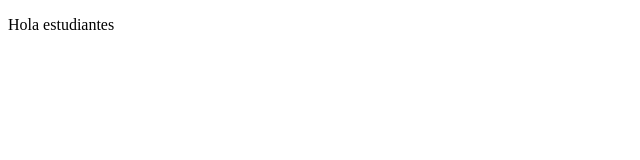
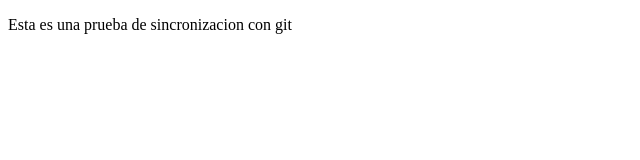
Before and after one commit to rojas90/proyectoDemoCursoPrework, a plain HTML site: page index.html in a window 1280 px wide. Shown: the whole page, without its empty margins (0-640 px from the left). Drawn offline with Linux system fonts and the light colour scheme.

Commit message:
cambio prueba

```diff
--- a/index.html
+++ b/index.html
@@ -8,7 +8,7 @@
 </head>
 <body>
     <p>
-        Hola estudiantes
+        Esta es una prueba de sincronizacion con git
     </p>
 </body>
 </html>
```
